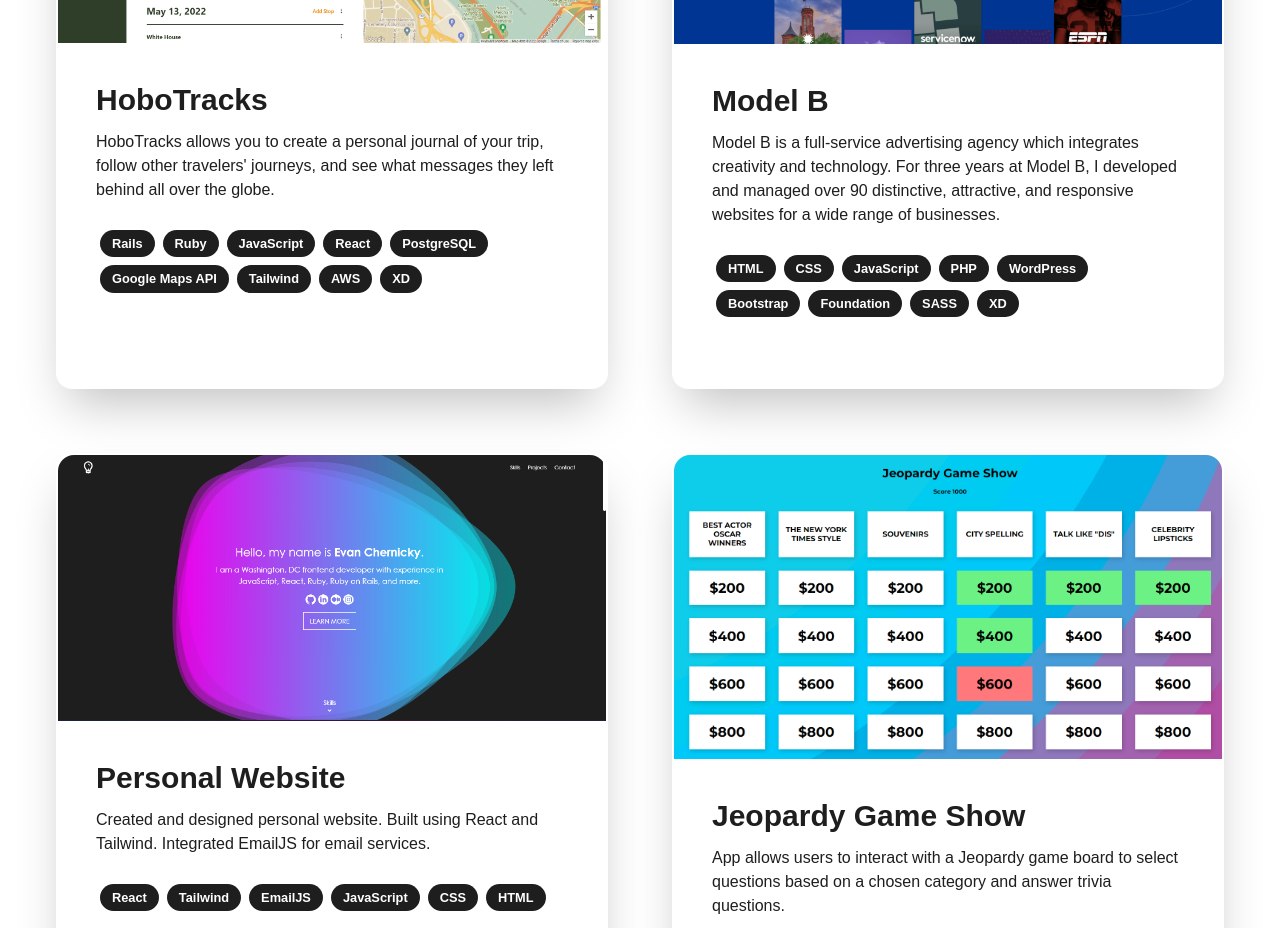
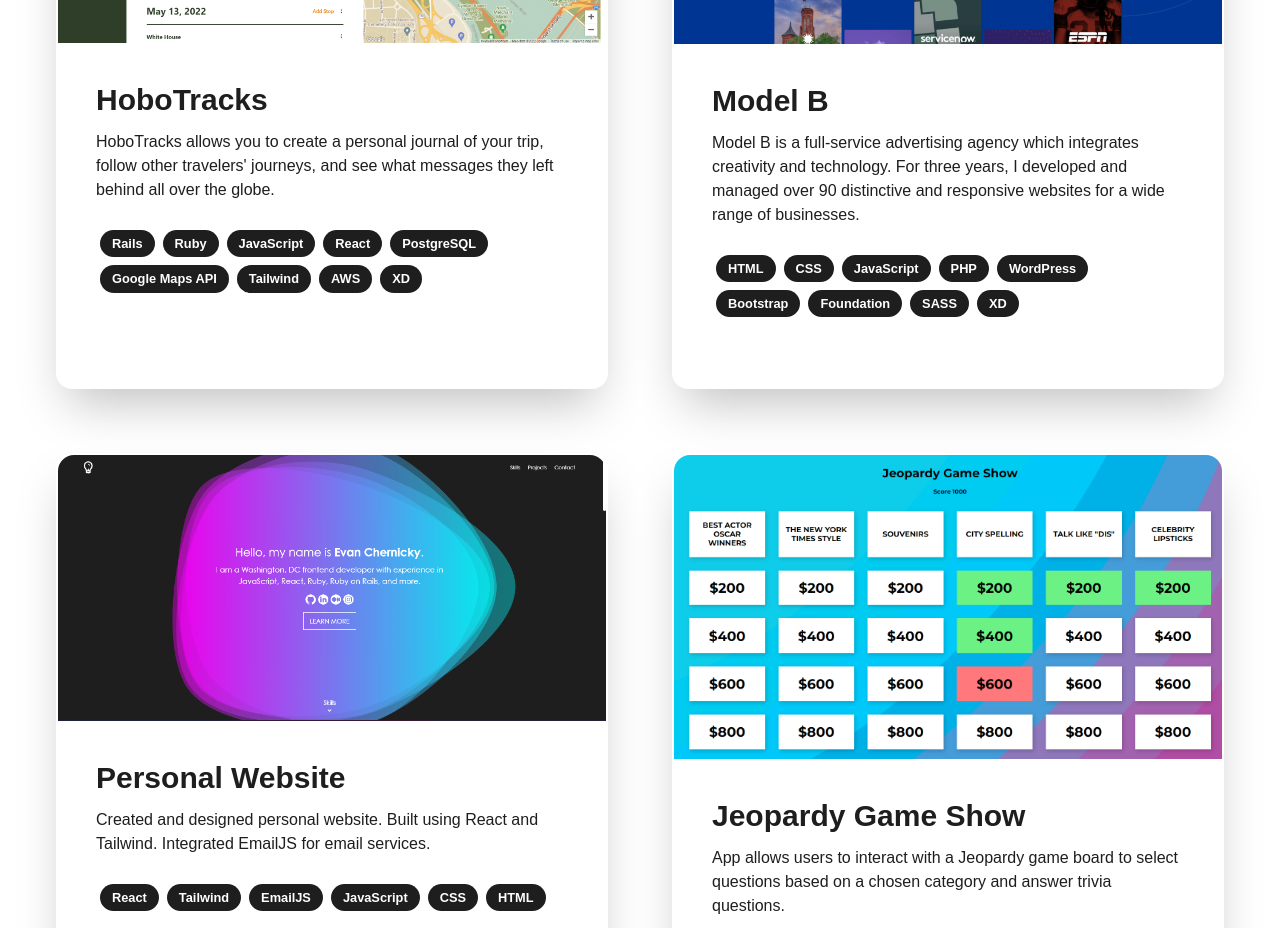
Before and after one commit to evan-chernicky/personal-website, a React (Create React App) app: page / in a window 1280 px wide. Shown: the part 2280-3208 px from the top of the page. Built offline with nearby package versions, Linux system fonts and the light colour scheme; a web font is replaced by a local one.

Commit message:
more copy edits

```diff
--- a/src/components/data/ProjectsData.js
+++ b/src/components/data/ProjectsData.js
@@ -30,7 +30,7 @@ export const projects = [
     },
     {
         name: "Model B",
-        summary: "Model B is a full-service advertising agency which integrates creativity and technology. For three years at Model B, I developed and managed over 90 distinctive, attractive, and responsive websites for a wide range of businesses.",
+        summary: "Model B is a full-service advertising agency which integrates creativity and technology. For three years, I developed and managed over 90 distinctive and responsive websites for a wide range of businesses.",
         image: ModelB,
         tech: [
             "HTML",
```
